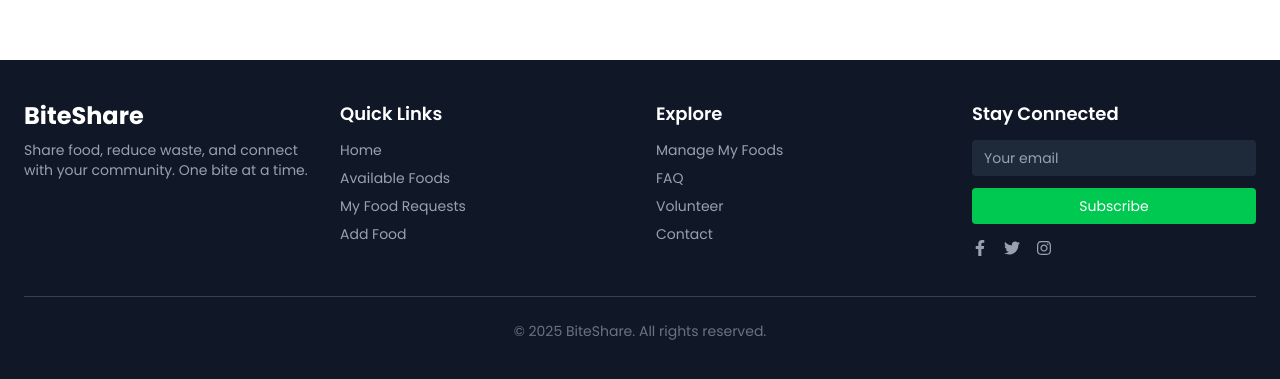
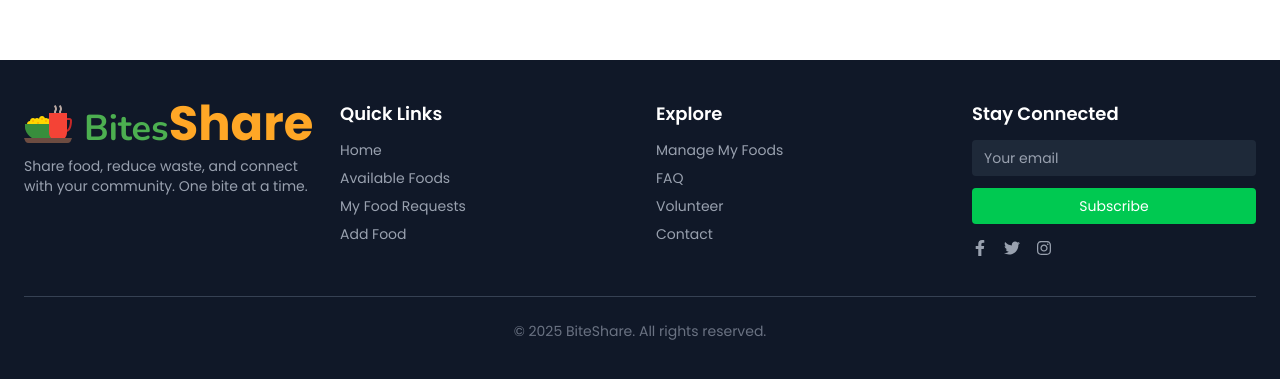
Before and after one commit to mim-rpq/bites-share-client-side, a React (Vite) app: page / in a window 1280 px wide. Shown: the part 820-1199 px from the top of the page. Built offline with nearby package versions, Linux system fonts and the light colour scheme; no server answers.

Commit message:
added logo in footer

```diff
--- a/src/Components/Footer.jsx
+++ b/src/Components/Footer.jsx
@@ -6,6 +6,8 @@ import {
   FaTwitter,
   FaInstagram,
 } from "react-icons/fa";
+
+import logo from '../assets/images/logo2.png'
 
 const Footer = () => {
   const location = useLocation();
@@ -20,7 +22,12 @@ const Footer = () => {
       <div className="max-w-7xl mx-auto grid grid-cols-1 md:grid-cols-4 gap-8">
         {/* Logo & Description */}
         <div>
-          <h2 className="text-2xl font-bold mb-2">BiteShare</h2>
+          <div className="navbar-start">
+
+            <img src={logo} alt="" />
+            <h1 className='text-primary ml-3 font-bold text-4xl'>Bites<span className='text-5xl text-secondary'>Share</span></h1>
+
+          </div>
           <p className="text-sm text-gray-400">
             Share food, reduce waste, and connect with your community. One bite at a time.
           </p>
```
